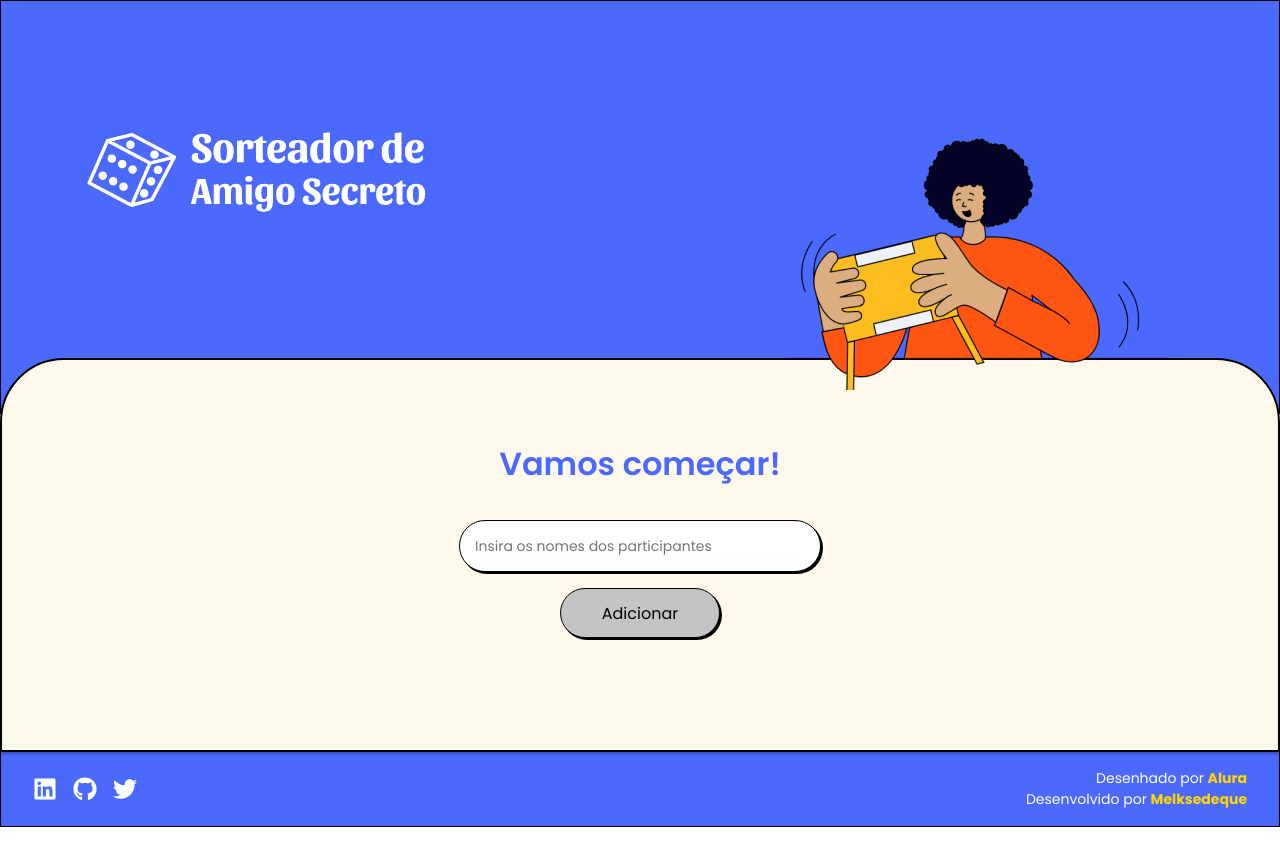
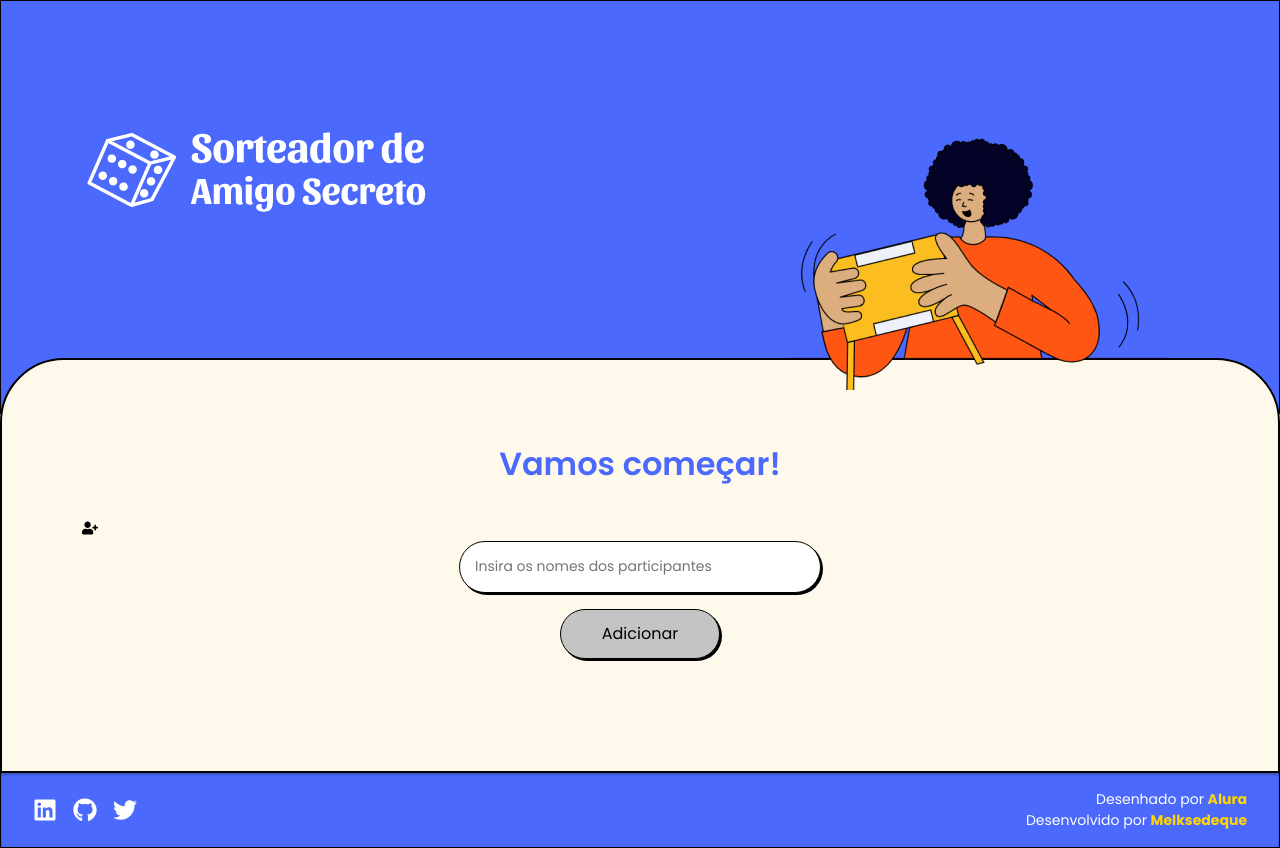
Before and after one commit to Melksedeque/amigo-secreto, a React (Vite) app: page / in a window 1280 px wide. Before the commit the page ends 827 px from the top, so only its background shows below. Built offline with nearby package versions, Linux system fonts and the light colour scheme.

Commit message:
Criação de input group para segurar o campo de inserir participantes

```diff
--- a/src/components/Formulario/index.tsx
+++ b/src/components/Formulario/index.tsx
@@ -2,6 +2,7 @@ import { useRef, useState } from 'react'
 import styles from './Formulario.module.scss'
 import { useAdicionarParticipante } from 'hooks/useAdicionarParticipante';
 import { useMensagemErro } from 'hooks/useMensagemErro';
+import { FaUserPlus } from 'react-icons/fa'
 
 export default function Formulario() {
   const [nome, setNome] = useState('');
@@ -21,6 +22,9 @@ export default function Formulario() {
   return (
     <>
       <form onSubmit={adicionarParticipante} className={styles.formulario}>
+
+        <div className={styles.inputGroup}>
+          <FaUserPlus />
           <input
             type="text"
             value={nome}
@@ -28,6 +32,7 @@ export default function Formulario() {
             onChange={e => setNome(e.target.value)}
             placeholder="Insira os nomes dos participantes"
           />
+        </div>
         <button disabled={!nome}>Adicionar</button>
       </form>
       {mensagemDeErro && <div className={styles.alert} role="alert">{mensagemDeErro}</div>}
```
Lines whose indentation alone changed are shown as unchanged.
